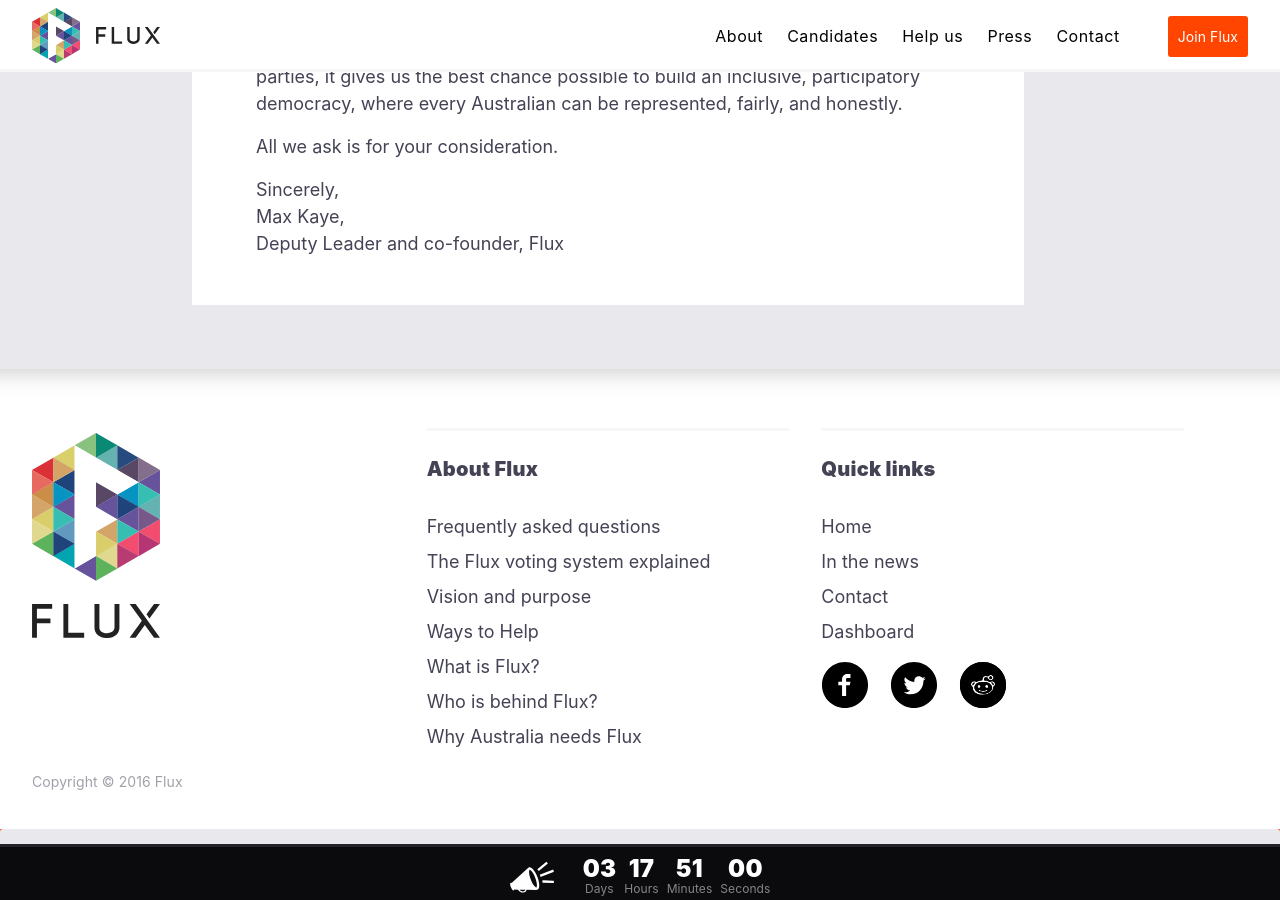
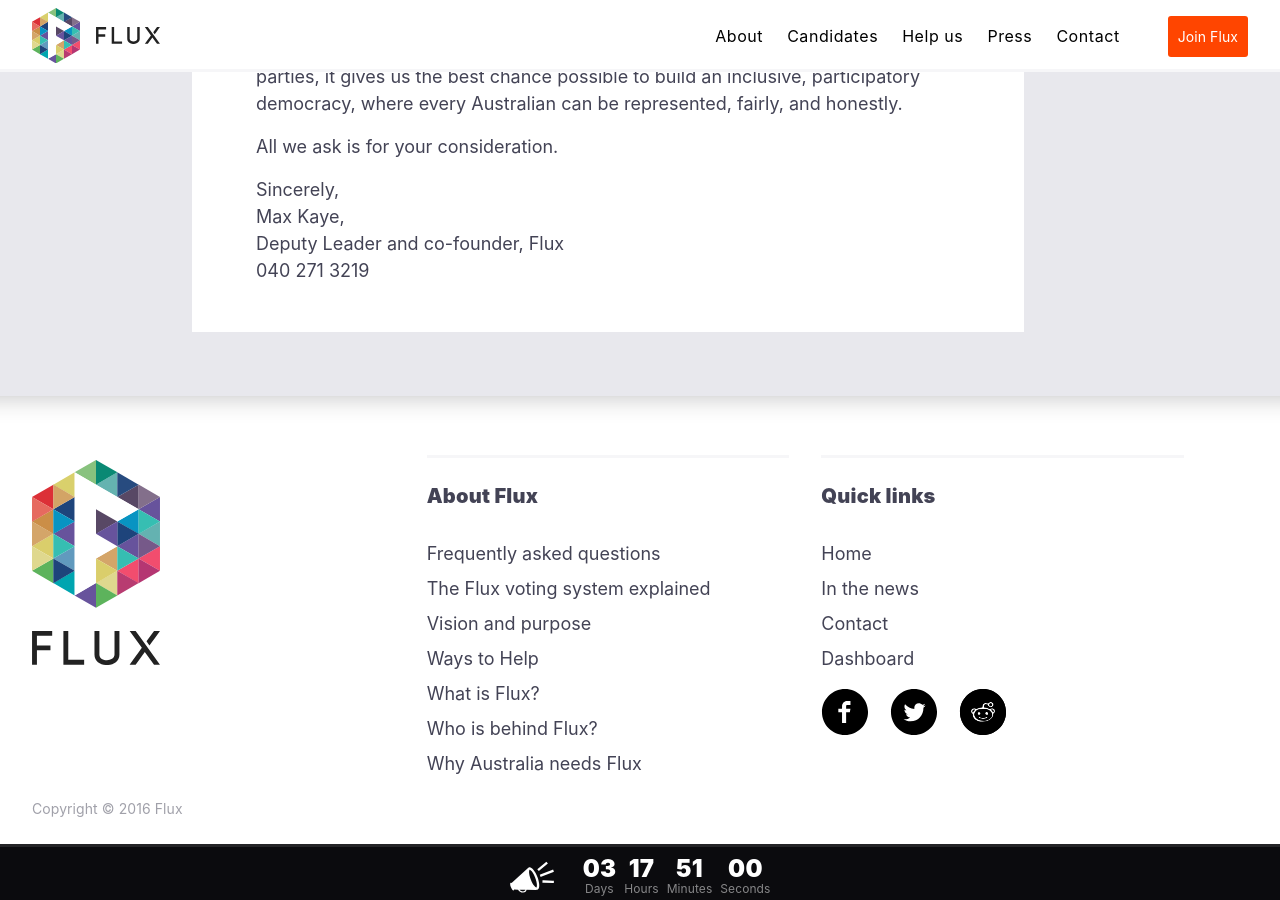
Before and after one commit to voteflux/flux-website-v2, a Jekyll site: the page built from letter-to-parties.html, in a window 1280 px wide and 900 px high, scrolled down 2380 px. Built offline with Jekyll 4.4.1, drawn with Linux system fonts in a browser that asks for light colours.

Commit message:
Add mobile number

```diff
--- a/letter-to-parties.html
+++ b/letter-to-parties.html
@@ -66,7 +66,8 @@
 
     <p>Sincerely,<br>
     Max Kaye,<br>
-    Deputy Leader and co-founder, Flux</p>
+    Deputy Leader and co-founder, Flux<br>
+    040 271 3219</p>
   </div>
 </section>
 
```
